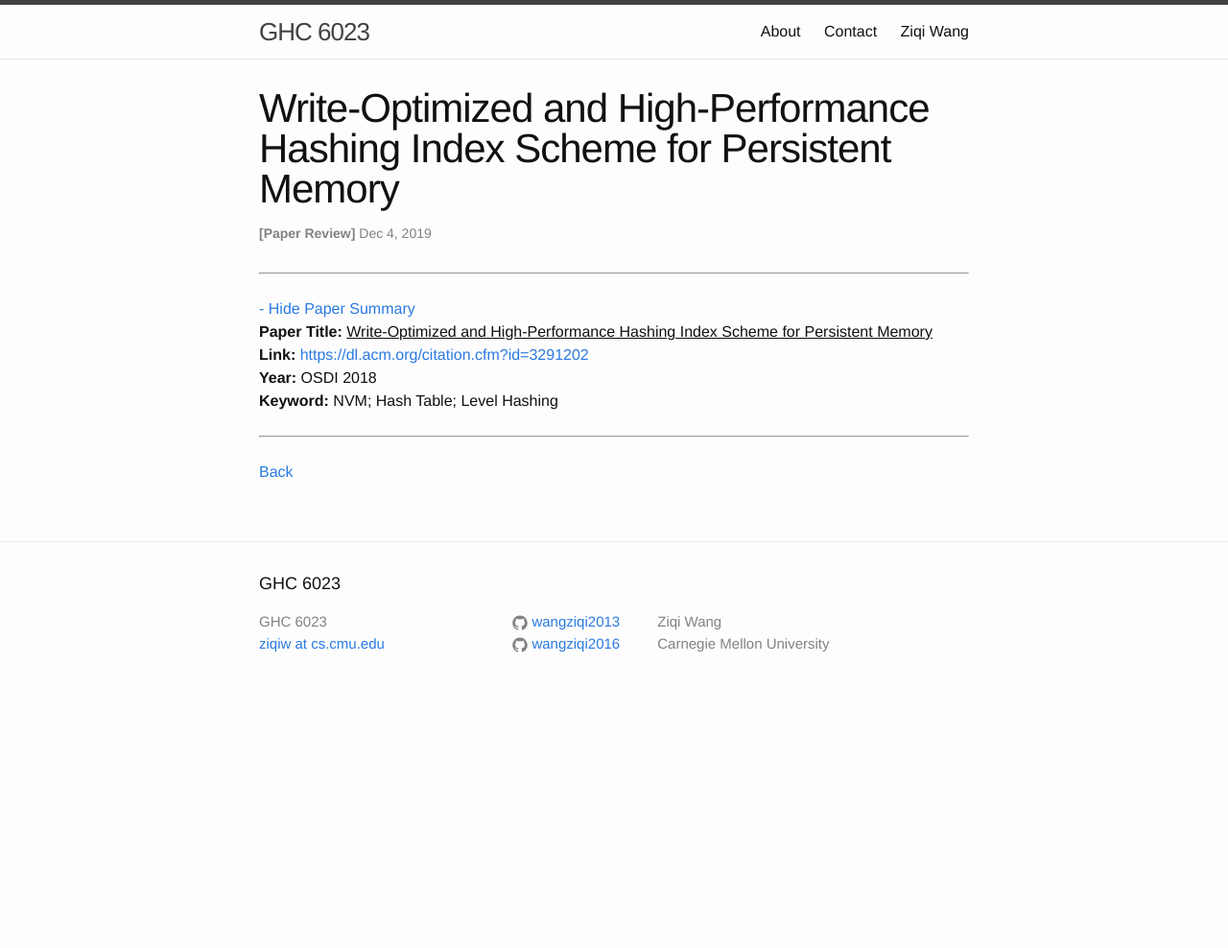
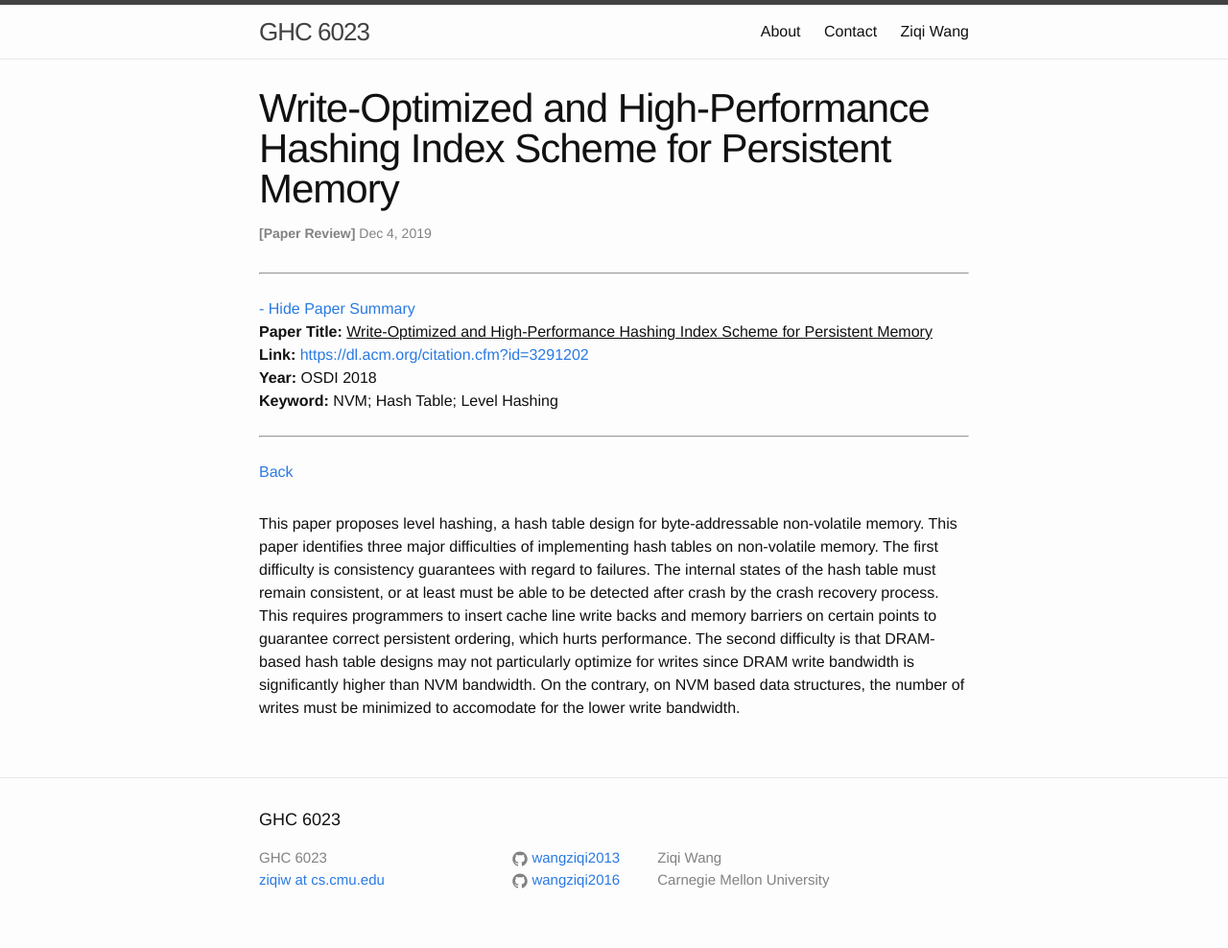
Before and after one commit to wangziqi2013/wangziqi2013.github.io, a Jekyll site: the page built from _posts/2019-12-03-level-hashing.markdown, in a window 1280 px wide. Shown: the whole page at 96% size. Built offline with Jekyll 4.4.1, drawn with Linux system fonts in a browser that asks for light colours; before the commit the page ends 900 px from its top, so only the background shows below that.

Commit message:
Adding motivation

```diff
--- a/_posts/2019-12-03-level-hashing.markdown
+++ b/_posts/2019-12-03-level-hashing.markdown
@@ -12,3 +12,12 @@ htm_cd:
 htm_cr:
 version_mgmt:
 ---
+
+This paper proposes level hashing, a hash table design for byte-addressable non-volatile memory. This paper identifies three
+major difficulties of implementing hash tables on non-volatile memory. The first difficulty is consistency guarantees with
+regard to failures. The internal states of the hash table must remain consistent, or at least must be able to be detected
+after crash by the crash recovery process. This requires programmers to insert cache line write backs and memory barriers
+on certain points to guarantee correct persistent ordering, which hurts performance. The second difficulty is that DRAM-based
+hash table designs may not particularly optimize for writes since DRAM write bandwidth is significantly higher than NVM
+bandwidth. On the contrary, on NVM based data structures, the number of writes must be minimized to accomodate for the lower
+write bandwidth.
```
